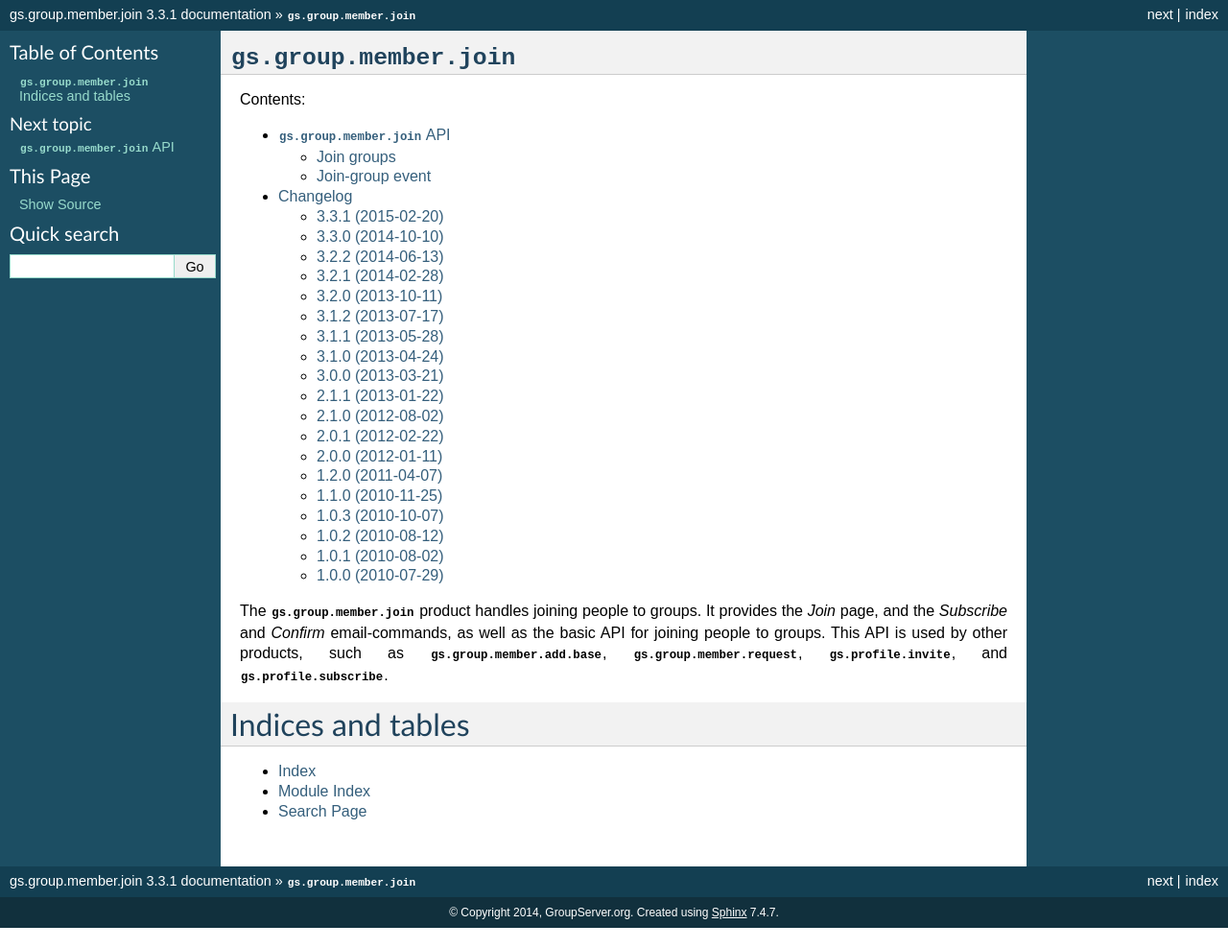
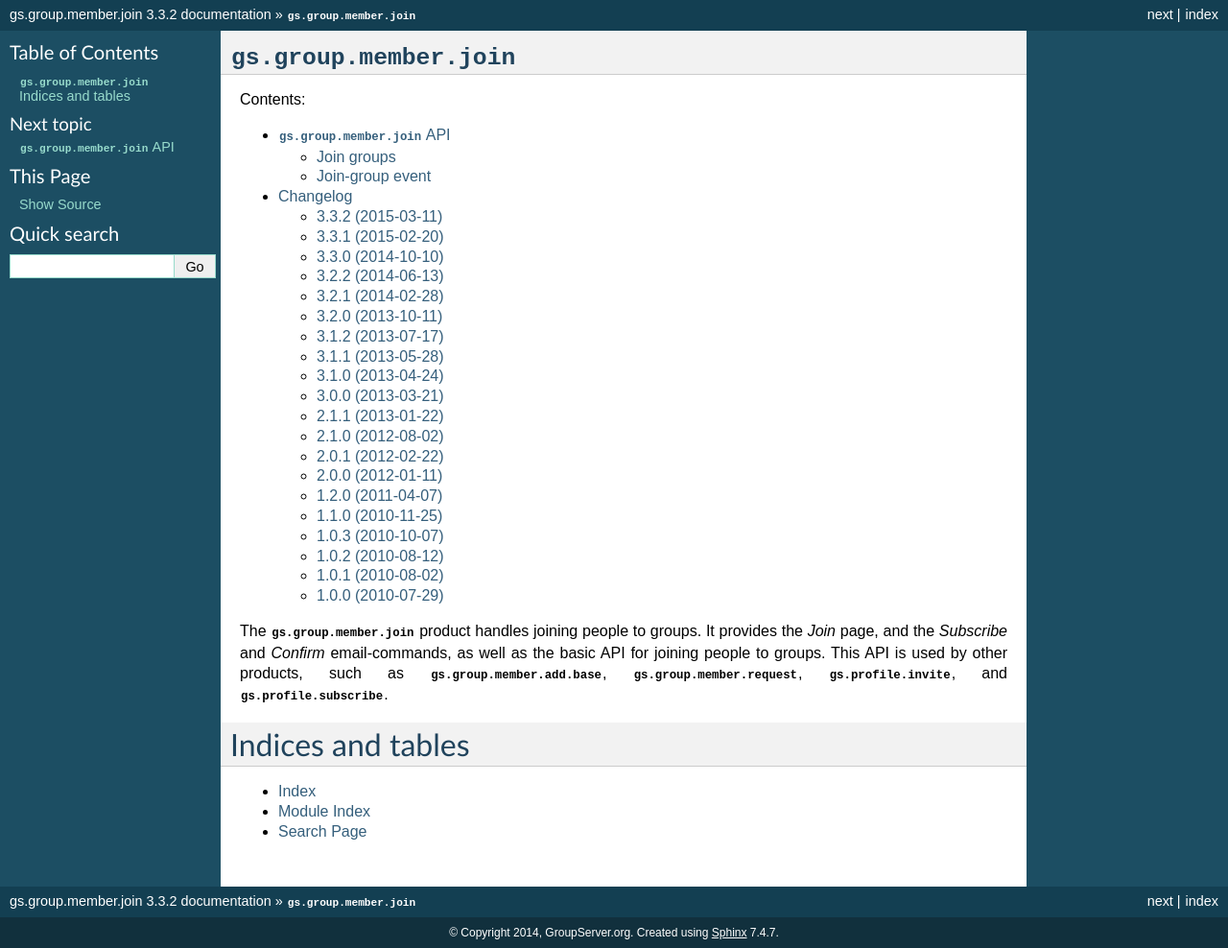
Before and after one commit to groupserver/gs.group.member.join, a Sphinx documentation site: the page built from docs/index.rst, in a window 1280 px wide. Shown: the whole page at 96% size. Built offline with Sphinx 7.4.7, drawn with Linux system fonts in a browser that asks for light colours; before the commit the page ends 967 px from its top, so only the background shows below that.

Commit message:
Bumping the version number

```diff
--- a/docs/HISTORY.rst
+++ b/docs/HISTORY.rst
@@ -1,5 +1,13 @@
 Changelog
 =========
+
+3.3.2 (2015-03-11)
+------------------
+
+* [FR] Adding a French translation, thanks to `Razique Mahroua`_
+
+.. _Razique Mahroua:
+   https://www.transifex.com/accounts/profile/Razique/
 
 3.3.1 (2015-02-20)
 ------------------
--- a/version.py
+++ b/version.py
@@ -1,5 +1,5 @@
 # -*- coding: utf-8 -*-
-version = '3.3.1'
+version = '3.3.2'
 release = False
 
 #--------------------------------------------------------------------------#
```
